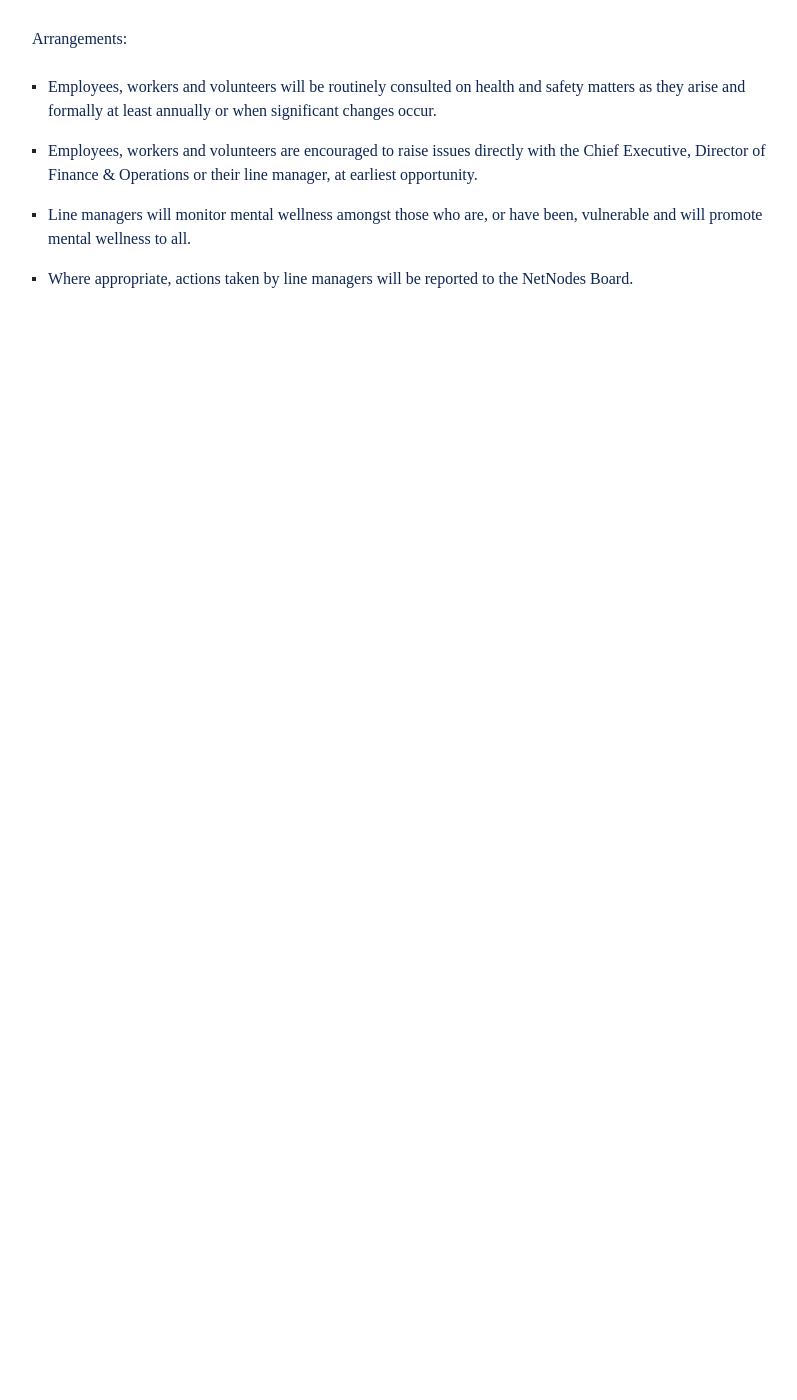
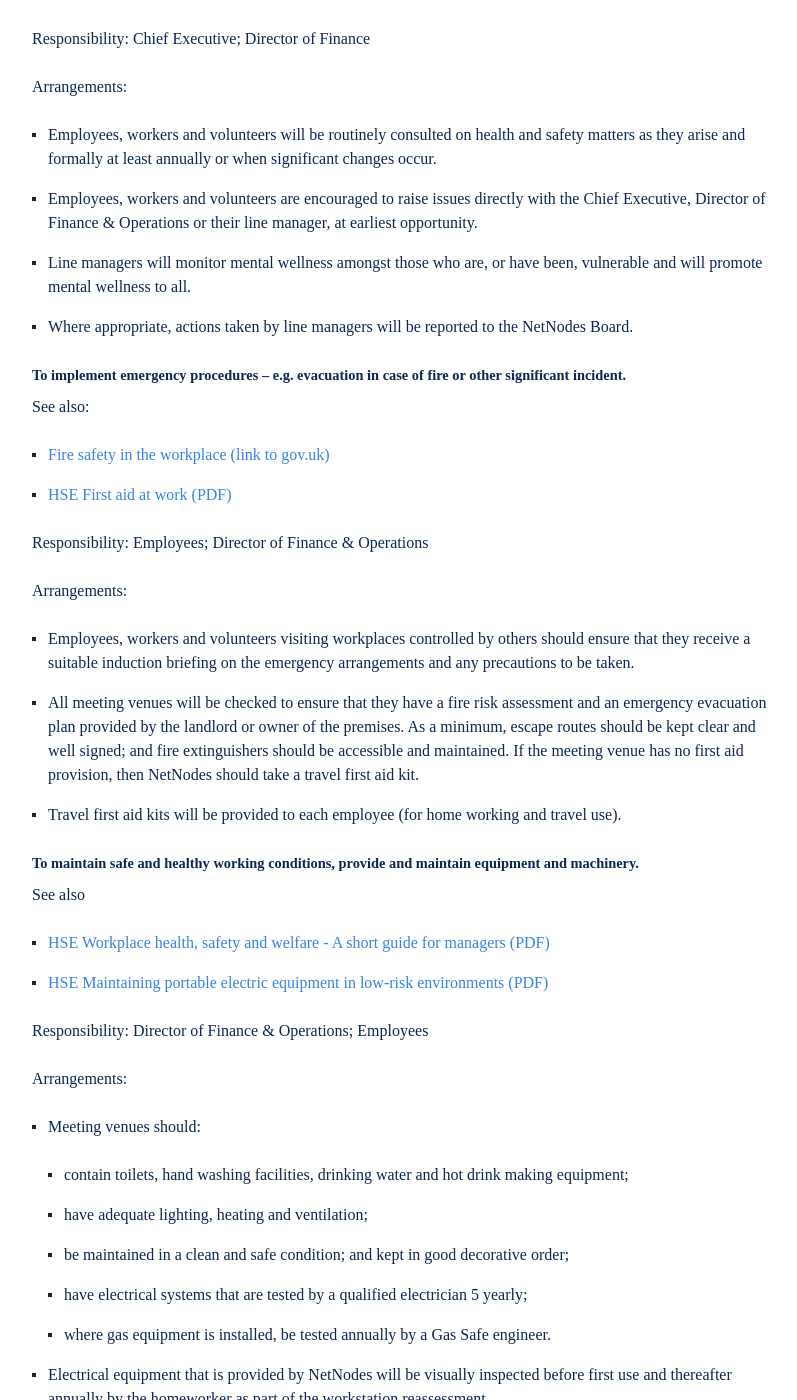
Before and after one commit to netnodes/Values, a Jekyll site: the page built from docs/hs_policy.md, in a window 1280 px wide and 1400 px high, scrolled down 1957 px. Shown: the whole window, without its empty margins (240-1037 px from the left). Built offline with Jekyll 4.4.1, drawn with Linux system fonts in a browser that asks for light colours; some web fonts are replaced; our own code applies the rules of GitHub Pages for plain Markdown files; a script that is not in the unit is left out; before the commit the page ends 2280 px from its top, so only the background shows below that; some of the changed text lies outside the part shown.

Commit message:
Finished the hs policy!!

```diff
--- a/docs/hs_policy.md
+++ b/docs/hs_policy.md
@@ -55,7 +55,9 @@ Arrangements:
 
 #### To engage and consult with employees on day-to-day health and safety conditions, providing advice and supervision on occupational health.
 
-See [Consulting employees on health and safety (PDF)](https://policy.netnodes.net/assets/files/HSE_Consulting_employees_on_health_and_safety.pdf)
+See also
+
+- [HSE Consulting employees on health and safety (PDF)](https://policy.netnodes.net/assets/files/HSE_Consulting_employees_on_health_and_safety.pdf)
 
 Responsibility: Chief Executive; Director of Finance
 
@@ -64,3 +66,79 @@ Arrangements:
 - Employees, workers and volunteers are encouraged to raise issues directly with the Chief Executive, Director of Finance & Operations or their line manager, at earliest opportunity.
 - Line managers will monitor mental wellness amongst those who are, or have been, vulnerable and will promote mental wellness to all.
 - Where appropriate, actions taken by line managers will be reported to the NetNodes Board.
+
+#### To implement emergency procedures – e.g. evacuation in case of fire or other significant incident.
+
+See also:
+
+- [Fire safety in the workplace (link to gov.uk)](https://www.gov.uk/workplace-fire-safety-your-responsibilities)
+- [HSE First aid at work (PDF)](https://policy.netnodes.net/assets/files/HSE_First_aid_at_work.pdf)
+
+Responsibility: Employees; Director of Finance & Operations
+
+Arrangements:
+- Employees, workers and volunteers visiting workplaces controlled by others should ensure that they receive a suitable induction briefing on the emergency arrangements and any precautions to be taken.
+- All meeting venues will be checked to ensure that they have a fire risk assessment and an emergency evacuation plan provided by the landlord or owner of the premises. As a minimum, escape routes should be kept clear and well signed; and fire extinguishers should be accessible and maintained. If the meeting venue has no first aid provision, then NetNodes should take a travel first aid kit.
+- Travel first aid kits will be provided to each employee (for home working and travel use).
+
+
+#### To maintain safe and healthy working conditions, provide and maintain equipment and machinery.
+
+See also
+- [HSE Workplace health, safety and welfare - A short guide for managers (PDF)](https://policy.netnodes.net/assets/files/HSE_Workplace_health_safety_and_welfare.pdf)
+- [HSE Maintaining portable electric equipment in low-risk environments (PDF)](https://policy.netnodes.net/assets/files/HSE_Maintaining_portable_electric_equipment_in_low_risk_environments.pdf)
+
+Responsibility: Director of Finance & Operations; Employees
+
+Arrangements:
+- Meeting venues should:
+	- contain toilets, hand washing facilities, drinking water and hot drink making equipment;
+	- have adequate lighting, heating and ventilation;
+	- be maintained in a clean and safe condition; and kept in good decorative order;
+	- have electrical systems that are tested by a qualified electrician 5 yearly;
+	- where gas equipment is installed, be tested annually by a Gas Safe engineer.
+
+- Electrical equipment that is provided by NetNodes	 will be visually inspected before first use and thereafter annually by the homeworker as part of the workstation reassessment.
+
+- A Lone Workers procedure incorporating a buddy system is in place to ensure that staff whereabouts is known and can be checked to ensure that they return safely home after work meetings or visits to other premises.
+
+- Employees using workstations within their own homes will maintain them in a safe condition.
+
+- Employees using their own vehicles for driving at work will maintain their vehicles in a roadworthy condition, have a current MOT certificate (if over 3 years old), have business use insurance, and hold a valid driving license.
+
+- Drivers are at risk of significant loss of concentration when using hands-free mobile phones. Employees are instructed, in line with the law, to park in a safe place with the engine turned off to make or receive mobile phone calls.
+
+#### To measure performance by active monitoring and investigation of accidents/incidents/near misses
+
+Responsibility: Chief Executive; Director of Finance & Operations
+
+Arrangements:
+- All meeting venues will be inspected and reassessed for suitability annually or after an incident and reported to the Director of Finance & Operations.
+- All homeworkers will carry out a reassessment of their workstation annually and provide a report and photographic evidence to the Director of Finance & Operations when there are any changes to the workstation.
+- Accidents and incidents will be reported to the Director of Finance & Operations or UK Programmes Manager by email.
+- All serious incidents, accidents or work-related ill-health will be formally investigated by the relevant line manager and reported to the Director of Finance & Operations and NetNodes Board.
+
+#### To carry out a periodic management review
+
+Responsibility: Chief Executive
+
+Arrangements:
+- Review policy and risk assessments and update as necessary when situations, legal requirements or work activities change. This will be carried out at least annually, taking into account performance and effectiveness of control measures.
+- Changes to Policy will be approved by the NetNodes Board.
+
+### General Arrangements
+
+Further Health and Safety Executive guidance can be downloaded from the [HSE website](www.hse.gov.uk/pubns)
+
+#### Health and safety law information
+More information is available at [HSE Health and Safety Law leaflet (link to hse.gov.uk)](http://www.hse.gov.uk/pubns/books/lawleaflet.htm).
+
+#### Employers Liability Insurance
+The annual certificate is available to all employees on request.
+
+#### Accidents and ill health at work reportable under RIDDOR
+Responsibility: Director of Finance & Operations
+
+See also
+- [HSE Reporting accidents and incidents at work (PDF)](https://policy.netnodes.net/assets/files/HSE_Reporting_accidents_and_incidents_at_work.pdf)
+- Tel: 0845 300 9923 and [www.hse.gov.uk/riddor](www.hse.gov.uk/riddor )
```
Also changed, not shown: 4 other files.
